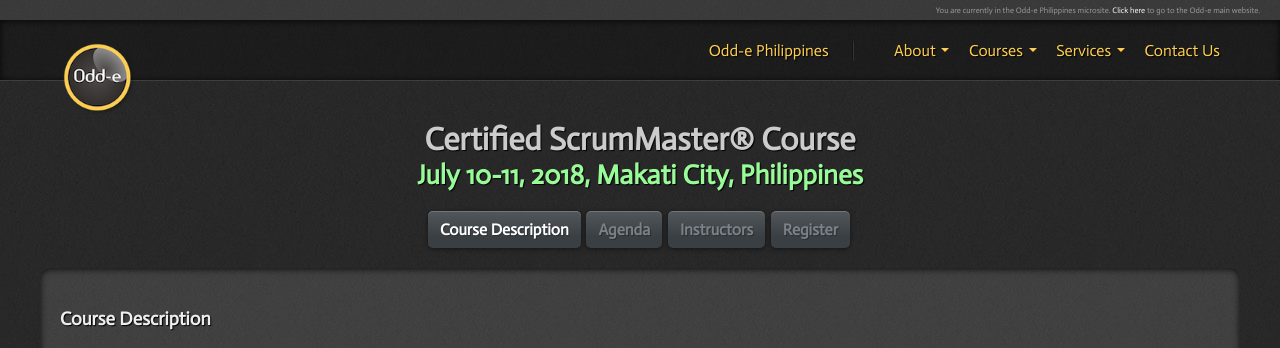
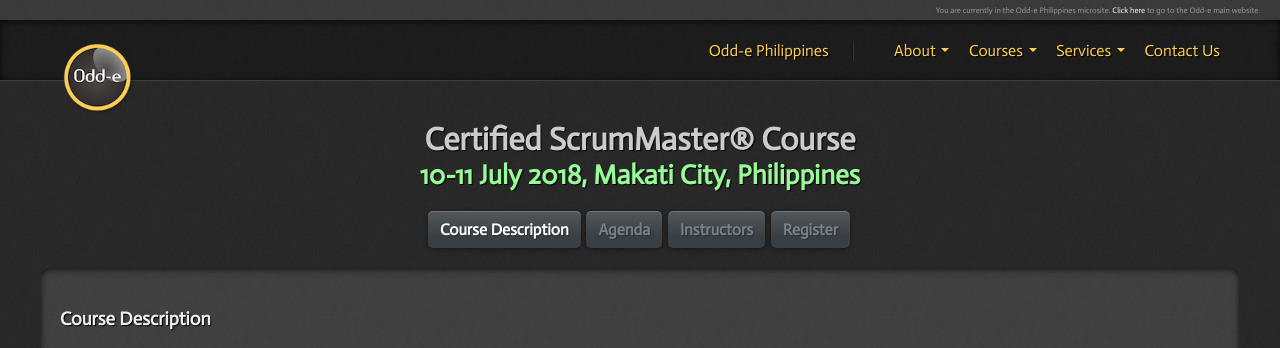
Before and after one commit to nerds-odd-e/odd-e.ph, a Jekyll site: the page built from _posts/2018-07-10-17-csm.html, in a window 1280 px wide. Shown: the top 348 px of the page. Built offline with Jekyll 4.4.1, drawn with Linux system fonts in a browser that asks for light colours.

```diff
--- a/_posts/2018-07-10-17-csm.html
+++ b/_posts/2018-07-10-17-csm.html
@@ -1,9 +1,9 @@
 ---
 layout: default
-title: Certified Scrum Master Course - July 10-11, 2018, Makati City, Philippines | Odd-e Philippines
-description: Certified Scrum Master Course on July 10-11, 2018 at Makati City, Philippines.
+title: Certified Scrum Master Course - 10-11 July 2018, Makati City, Philippines | Odd-e Philippines
+description: Certified Scrum Master Course on 10-11 July 2018 at Makati City, Philippines.
 course: Certified ScrumMaster&reg;
-schedule: July 10-11, 2018
+schedule: 10-11 July 2018
 location: Makati City, Philippines
 categories: courses certified-scrum-master
 ---
@@ -11,7 +11,7 @@ categories: courses certified-scrum-master
 <section>
   <hgroup>
     <h1>Certified ScrumMaster&reg; Course</h1>
-    <h2>July 10-11, 2018, Makati City, Philippines</h2>
+    <h2>10-11 July 2018, Makati City, Philippines</h2>
   </hgroup>
 </section>
 <ul class="nav nav-tabs">
@@ -68,7 +68,7 @@ categories: courses certified-scrum-master
     <h3>Cost</h3>
     <p>
       The course fee is PHP 50,000.00 + VAT (if applicable)<br />
-      20% off if (1) fully settled on or before April 20, 2018, or (2) attending as groups of 4 or more.
+      20% off if (1) fully settled on or before 20 April 2018, or (2) attending as groups of 4 or more.
     </p>
 
     <h3>Registration</h3>
```
Also changed, not shown: _posts/2018-07-12-10-cspo.html (+5 -5 lines).
